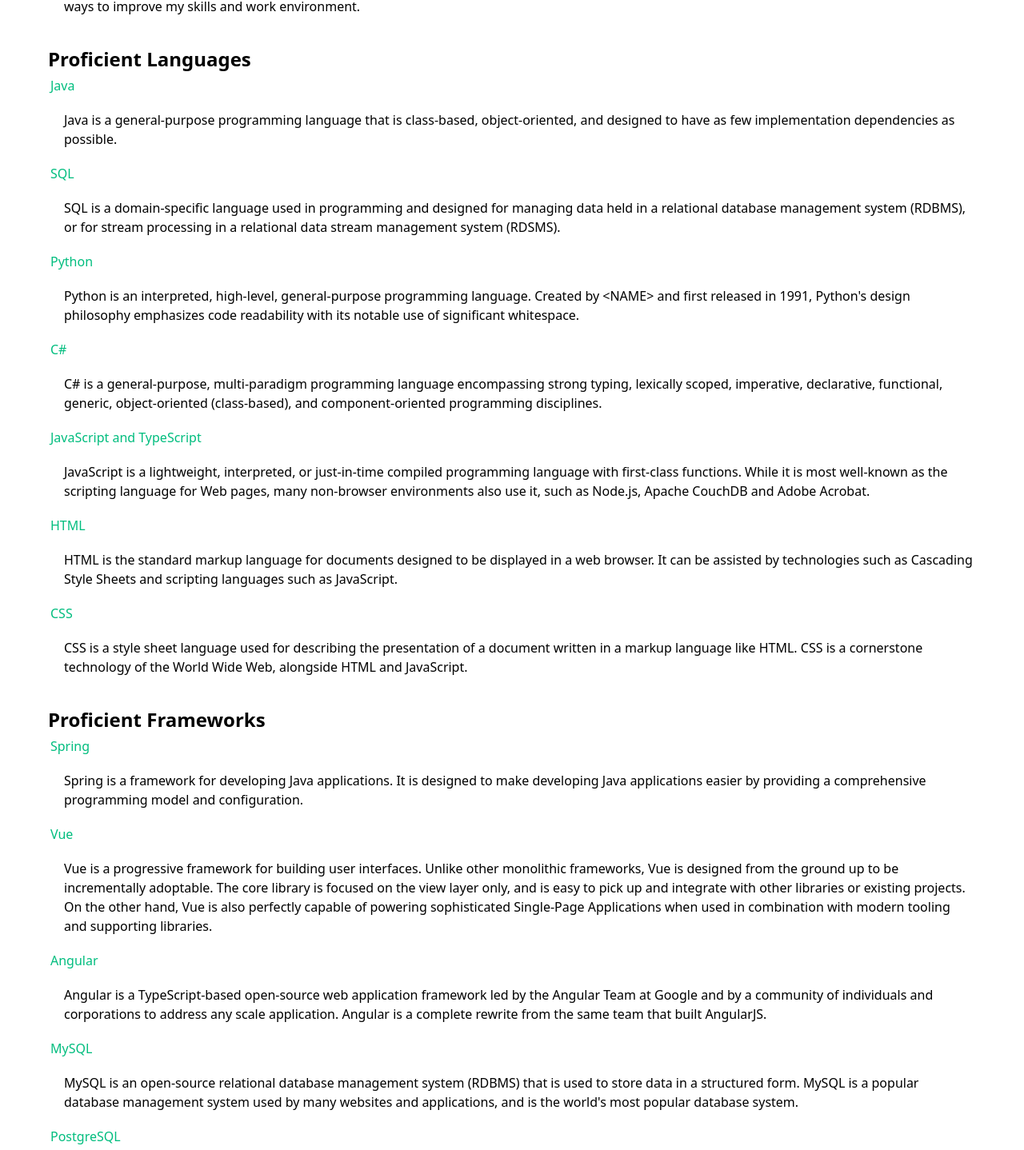
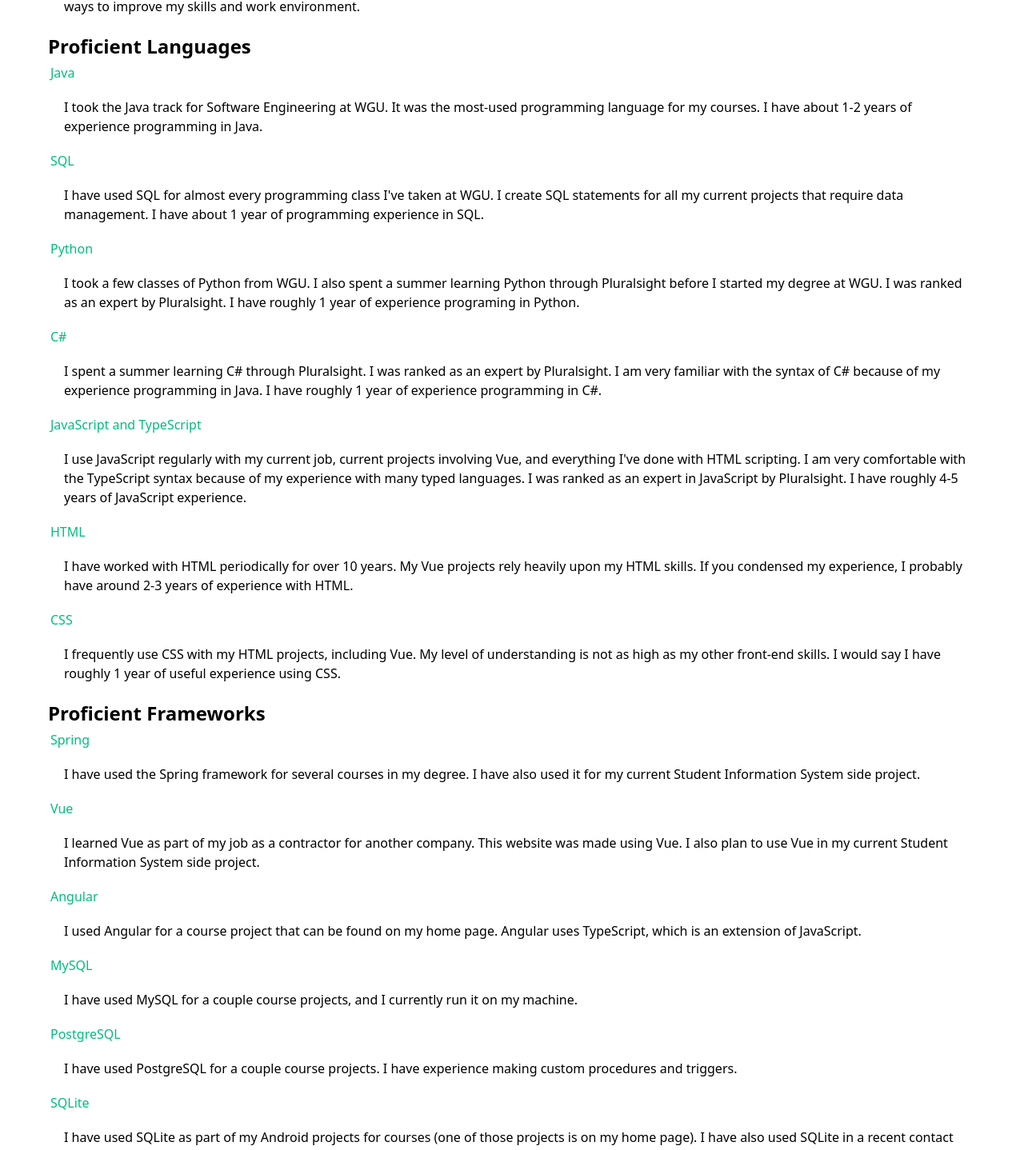
Before and after one commit to retupmoc258/retupmoc258.github.io, a Vue app: page /skills in a window 1280 px wide. Shown: the part 1660-3098 px from the top of the page at 80% size. Built offline with nearby package versions, Linux system fonts and the light colour scheme.

Commit message:
Updates skills to give information about my skill levels.

```diff
--- a/src/assets/data/frameworks.json
+++ b/src/assets/data/frameworks.json
@@ -2,31 +2,31 @@
   {
     "id": 1,
     "skill": "Spring",
-    "description": "Spring is a framework for developing Java applications. It is designed to make developing Java applications easier by providing a comprehensive programming model and configuration."
+    "description": "I have used the Spring framework for several courses in my degree.  I have also used it for my current Student Information System side project."
   },
   {
     "id": 2,
     "skill": "Vue",
-    "description": "Vue is a progressive framework for building user interfaces. Unlike other monolithic frameworks, Vue is designed from the ground up to be incrementally adoptable. The core library is focused on the view layer only, and is easy to pick up and integrate with other libraries or existing projects. On the other hand, Vue is also perfectly capable of powering sophisticated Single-Page Applications when used in combination with modern tooling and supporting libraries."
+    "description": "I learned Vue as part of my job as a contractor for another company.  This website was made using Vue.  I also plan to use Vue in my current Student Information System side project.  "
   },
   {
     "id": 3,
     "skill": "Angular",
-    "description": "Angular is a TypeScript-based open-source web application framework led by the Angular Team at Google and by a community of individuals and corporations to address any scale application. Angular is a complete rewrite from the same team that built AngularJS."
+    "description": "I used Angular for a course project that can be found on my home page.  Angular uses TypeScript, which is an extension of JavaScript."
   },
   {
     "id": 4,
     "skill": "MySQL",
-    "description": "MySQL is an open-source relational database management system (RDBMS) that is used to store data in a structured form. MySQL is a popular database management system used by many websites and applications, and is the world's most popular database system."
+    "description": "I have used MySQL for a couple course projects, and I currently run it on my machine."
   },
   {
     "id": 5,
     "skill": "PostgreSQL",
-    "description": "PostgreSQL is a free and open-source relational database management system emphasizing extensibility and technical standards compliance."
+    "description": "I have used PostgreSQL for a couple course projects.  I have experience making custom procedures and triggers."
   },
   {
     "id": 6,
     "skill": "SQLite",
-    "description": "SQLite is a C-language library that implements a small, fast, self-contained, high-reliability, full-featured, SQL database engine."
+    "description": "I have used SQLite as part of my Android projects for courses (one of those projects is on my home page).  I have also used SQLite in a recent contact form api project for a client."
   }
 ]
--- a/src/assets/data/languages.json
+++ b/src/assets/data/languages.json
@@ -2,36 +2,36 @@
   {
     "id": 1,
     "skill": "Java",
-    "description": "Java is a general-purpose programming language that is class-based, object-oriented, and designed to have as few implementation dependencies as possible."
+    "description": "I took the Java track for Software Engineering at WGU.  It was the most-used programming language for my courses.  I have about 1-2 years of experience programming in Java."
   },
   {
     "id": 2,
     "skill": "SQL",
-    "description": "SQL is a domain-specific language used in programming and designed for managing data held in a relational database management system (RDBMS), or for stream processing in a relational data stream management system (RDSMS)."
+    "description": "I have used SQL for almost every programming class I've taken at WGU.  I create SQL statements for all my current projects that require data management.  I have about 1 year of programming experience in SQL."
   },
   {
     "id": 3,
     "skill": "Python",
-    "description": "Python is an interpreted, high-level, general-purpose programming language. Created by <NAME> and first released in 1991, Python's design philosophy emphasizes code readability with its notable use of significant whitespace."
+    "description": "I took a few classes of Python from WGU.  I also spent a summer learning Python through Pluralsight before I started my degree at WGU.  I was ranked as an expert by Pluralsight.  I have roughly 1 year of experience programing in Python."
   },
   {
     "id": 4,
     "skill": "C#",
-    "description": "C# is a general-purpose, multi-paradigm programming language encompassing strong typing, lexically scoped, imperative, declarative, functional, generic, object-oriented (class-based), and component-oriented programming disciplines."
+    "description": "I spent a summer learning C# through Pluralsight.  I was ranked as an expert by Pluralsight.  I am very familiar with the syntax of C# because of my experience programming in Java.  I have roughly 1 year of experience programming in C#."
   },
   {
     "id": 5,
     "skill": "JavaScript and TypeScript",
-    "description": "JavaScript is a lightweight, interpreted, or just-in-time compiled programming language with first-class functions. While it is most well-known as the scripting language for Web pages, many non-browser environments also use it, such as Node.js, Apache CouchDB and Adobe Acrobat."
+    "description": "I use JavaScript regularly with my current job, current projects involving Vue, and everything I've done with HTML scripting.  I am very comfortable with the TypeScript syntax because of my experience with many typed languages.  I was ranked as an expert in JavaScript by Pluralsight.  I have roughly 4-5 years of JavaScript experience."
   },
   {
     "id": 6,
     "skill": "HTML",
-    "description": "HTML is the standard markup language for documents designed to be displayed in a web browser. It can be assisted by technologies such as Cascading Style Sheets and scripting languages such as JavaScript."
+    "description": "I have worked with HTML periodically for over 10 years.  My Vue projects rely heavily upon my HTML skills.  If you condensed my experience, I probably have around 2-3 years of experience with HTML."
   },
   {
     "id": 7,
     "skill": "CSS",
-    "description": "CSS is a style sheet language used for describing the presentation of a document written in a markup language like HTML. CSS is a cornerstone technology of the World Wide Web, alongside HTML and JavaScript."
+    "description": "I frequently use CSS with my HTML projects, including Vue.  My level of understanding is not as high as my other front-end skills.  I would say I have roughly 1 year of useful experience using CSS."
   }
 ]
--- a/src/components/Skills.vue
+++ b/src/components/Skills.vue
@@ -33,7 +33,7 @@
 </script>
 
 <template>
-  <div class="skills-container" :class="{'condensed': condensed}">
+  <div class="w-full grid grid-cols-1 justify-center" :class="{'condensed': condensed}">
     <!-- Skills -->
     <section class="detail-section column" v-if="!condensed">
       <h2 class="text-center">Skills</h2>
@@ -82,21 +82,6 @@
 </template>
 
 <style scoped>
-.loading {
-  text-align: center;
-  padding: 2rem;
-  font-size: 1.2rem;
-  color: #666;
-}
-
-.skills-container {
-  width: 100%;
-  display: grid;
-  grid-template-columns: 1fr; /* Single column by default */
-  justify-items: center; /* Center grid items horizontally */
-  /* gap: 2rem; */
-}
-
 .detail-section {
   margin-bottom: 20px;
   width: 100%; /* Take full width by default */
```
